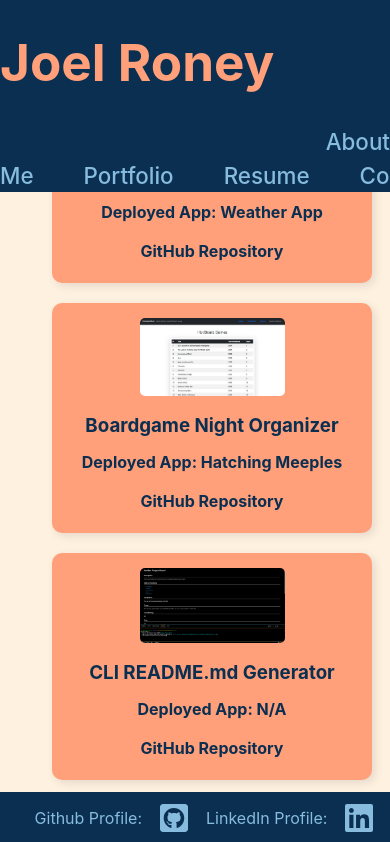
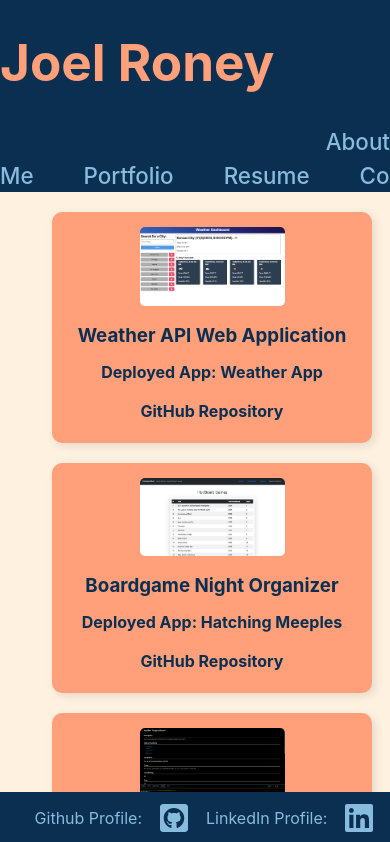
Before and after one commit to fluviangumbo/React-Portfolio, a React (Vite) app: page /Projects in a window 390 px wide. Shown: the top 842 px of the page. Built offline with nearby package versions, Linux system fonts and the light colour scheme.

Commit message:
fixed portfolio responsiveness on the portfolio page

```diff
--- a/src/index.css
+++ b/src/index.css
@@ -273,6 +273,12 @@ button:focus-visible {
   margin-bottom: 0.5rem;
 }
 
+@media (max-width: 1120px) {
+  .project-container {
+    margin-top: 120px;
+  }
+}
+
 @media (max-width: 1010px) {
   .about-section h2 {
     margin-top: 60px;
@@ -303,6 +309,12 @@ button:focus-visible {
   } */
 
   .resume-link {
+    margin-top: 160px;
+  }
+}
+
+@media (max-width: 570px) {
+  .project-container {
     margin-top: 160px;
   }
 }
```
